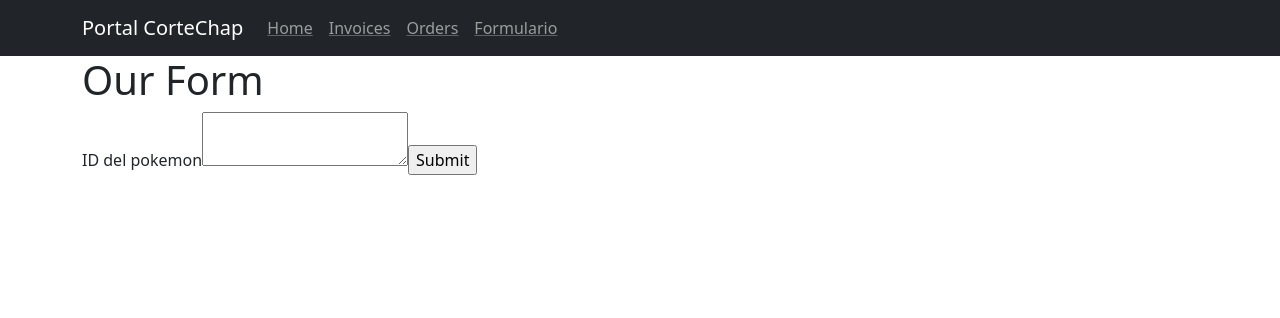
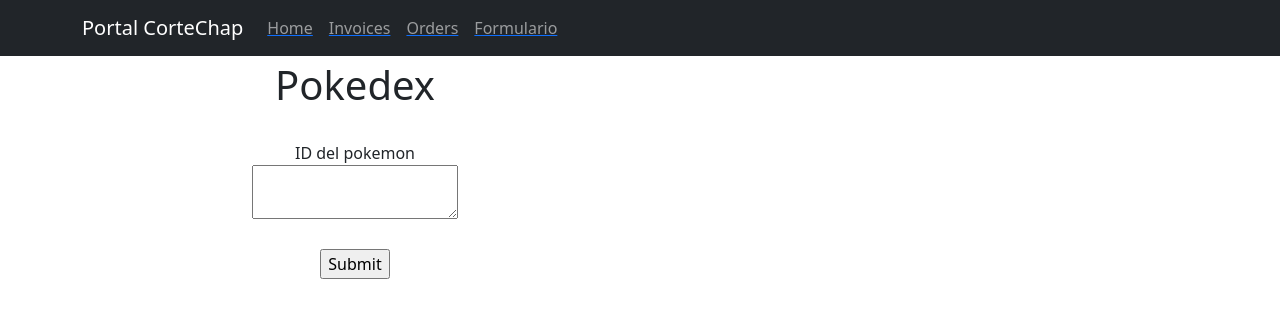
Before and after one commit to bottadie/CorteChapFrontEnd, a React (Create React App) app in the folder test-api/: page /formulario in a window 1280 px wide. Shown: the top 318 px of the page. Built offline with nearby package versions, Linux system fonts and the light colour scheme.

Commit message:
Correcciones visuales

```diff
--- a/test-api/src/components/Form/Form.js
+++ b/test-api/src/components/Form/Form.js
@@ -46,13 +46,15 @@
 <Container>
   <Row>
     <Col>
+    <div className="text-center" style={{ margin: 5 }}>
 
     <form onSubmit= {handleSubmit}>
-      <h1> Our Form </h1>
-      <label htmlFor="title">ID del pokemon</label>
-<textarea onChange= {(e) => setFormData({ body: e.target.value})}  value={formData.body} name="body" id="body"></textarea>
+      <h1> Pokedex</h1>{<br/>}
+      <label htmlFor="title">ID del pokemon</label>{<br/>}
+<textarea onChange= {(e) => setFormData({ body: e.target.value})}  value={formData.body} name="body" id="body"></textarea>{<br/>}{<br/>}
       <input type="submit" value="Submit" />
     </form>
+    </div>
     </Col>
     <Col>
 {
```
